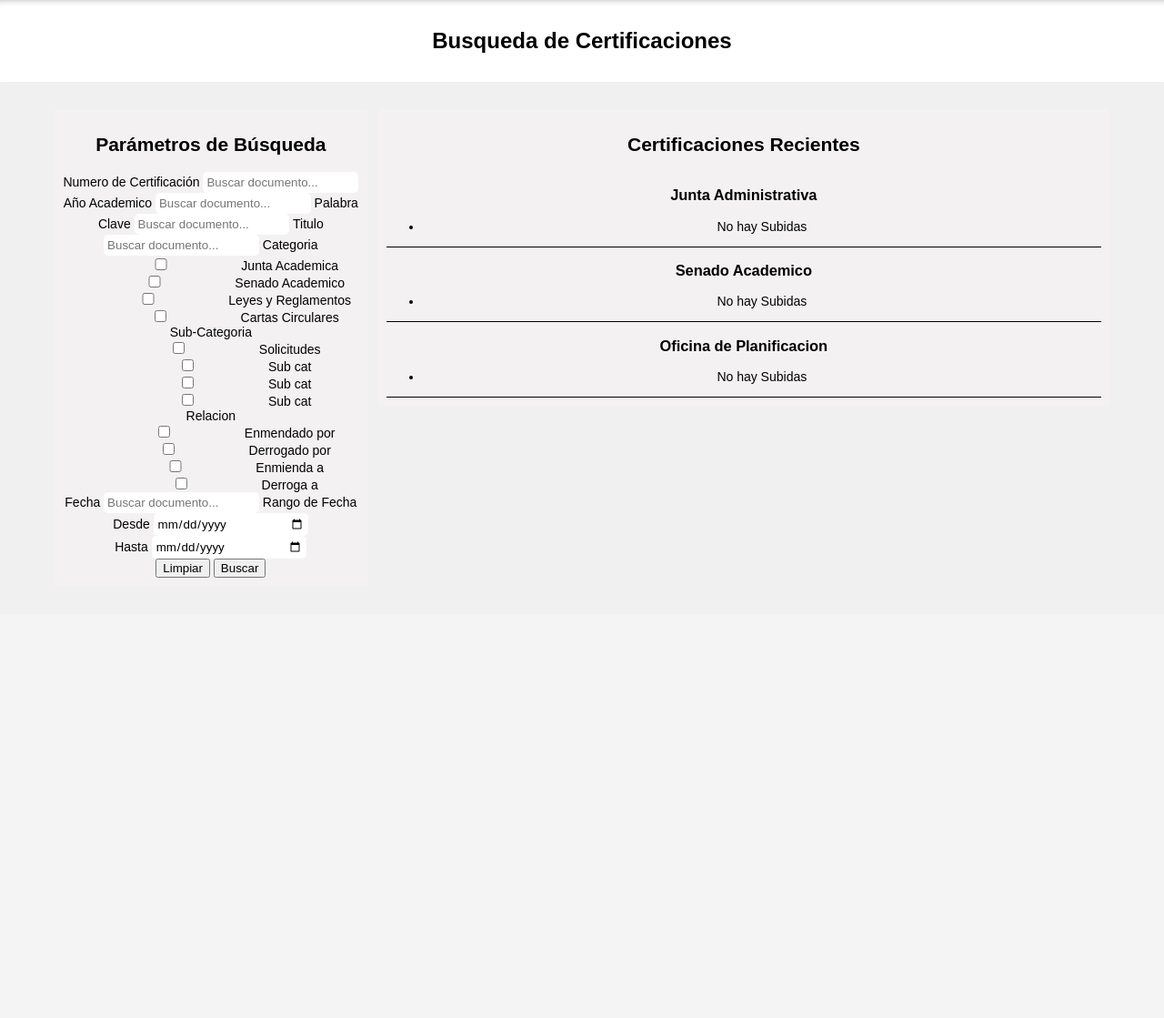
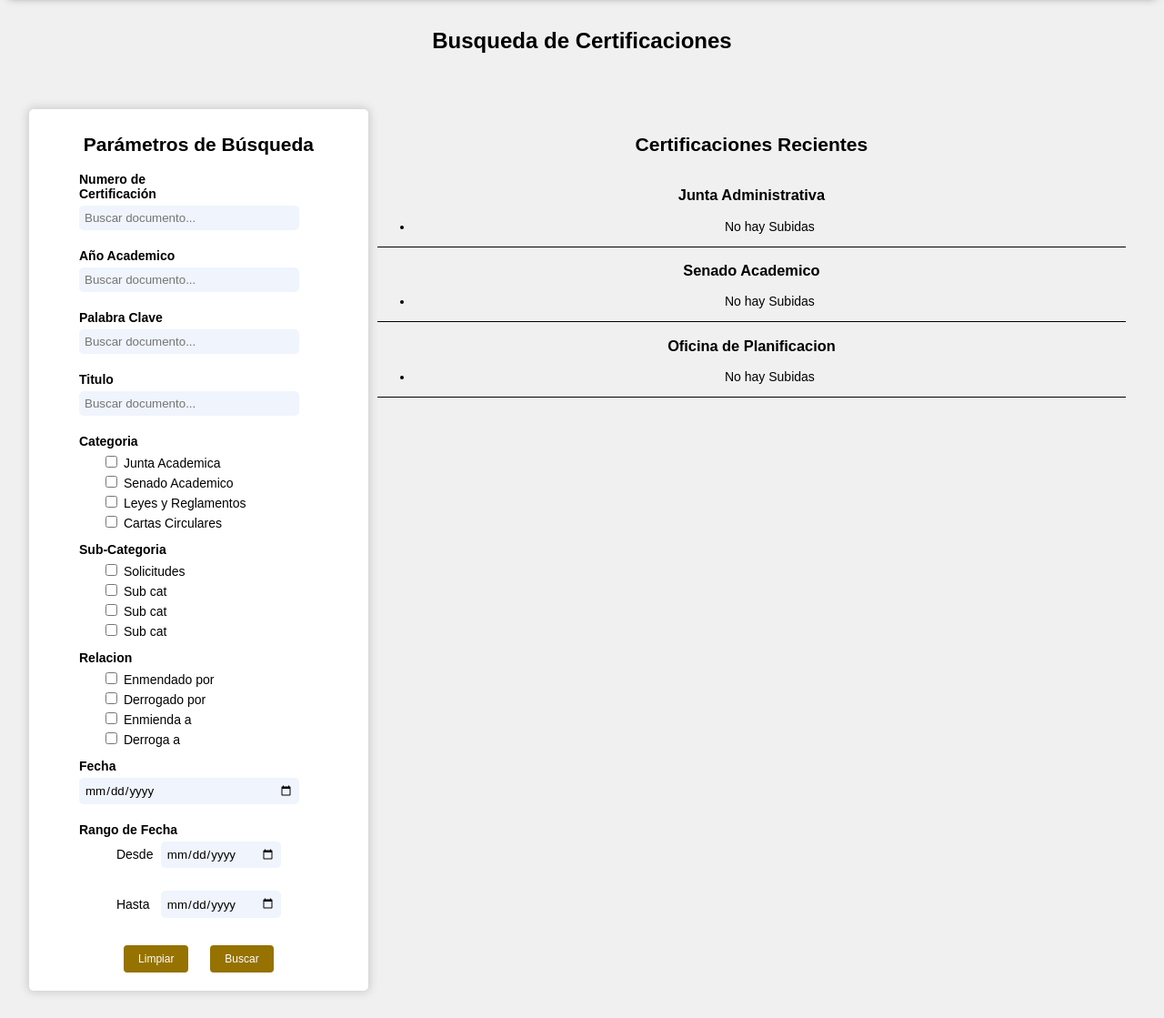
Before and after one commit to Mary0711/Normateca-Prototype, a PHP site: page / in a window 1280 px wide. Shown: the part 127-1246 px from the top of the page at 91% size. Before the commit the page ends 762 px from the top, so only its background shows below. Run offline with PHP 8.4, Linux system fonts and the light colour scheme.

Commit message:
index html

```diff
--- a/assets/css/main.css
+++ b/assets/css/main.css
@@ -52,10 +52,11 @@ header div {
 .titulo {
   text-align: center;
   font-size: 16px;
-  background-color: #ffffff;
+
   line-height: 90px;
   margin-top: -20px;
-  box-shadow: inset 0 7px 9.5px -9.5px grey;
+  /*  box-shadow: inset 0 7px 9.5px -9.5px grey;
+  background-color: #ffffff;*/
 }
 
 main {
@@ -65,15 +66,20 @@ main {
 
 section {
   justify-self: center;
-  width: 90%;
+  width: 95%;
   border-radius: 8px;
   text-align: center;
   min-height: 400px;
-
+  /*
   display: grid;
   grid-template-columns: 30% 70%;
   justify-content: center;
-  column-gap: 10px;
+  column-gap: 10px;*/
+
+  display: flex;
+  flex-direction: row;
+  justify-content: center;
+  align-items: stretch;
   padding: 10px;
 }
 
@@ -82,35 +88,92 @@ section p {
 }
 
 .firstBox {
-  display: grid;
-  grid-template-rows: repeat(2, auto);
+  background-color: #ffffff;
+  box-shadow: 0 0px 10px 2px rgb(205, 205, 205);
+  flex-basis: 30%;
+}
+
+.lastBox {
+  flex-basis: 70%;
 }
 
 .firstBox,
 .lastBox {
-  background-color: rgb(243, 241, 241);
   border-radius: 5px;
   height: min-content;
   padding: 10px;
 }
 
 .search {
-  width: 100%;
+  margin-left: 45px;
 }
 
-.search input {
-  width: 50%;
-  padding: 4px;
+label {
+  font-weight: bold;
+}
+
+.search > label {
+  display: block;
+  width: 110px;
+  font-size: 14px;
+  text-align: start;
+}
+
+.search > input {
+  display: block;
+  margin-top: 5px;
+  padding: 6px;
   border-radius: 5px;
   border: none;
+  margin-bottom: 20px;
+  width: 230px;
+  background-color: #eff4fd;
 }
 
-.search button {
-  padding: 5px;
+.firstBox button {
+  padding: 8px 16px;
+  background-color: #967200;
+  color: white;
+  border: none;
+  border-radius: 4px;
+  cursor: pointer;
+  font-size: 12px;
+  margin: 10px;
+}
+
+.filters {
+  margin-top: 5px;
+  text-align: left;
+  margin-left: 25px;
+  margin-bottom: 10px;
+}
+
+.filters label {
+  font-weight: normal;
+}
+
+input[type="checkbox"] {
+  margin-bottom: 6px;
+}
+
+.dates > label {
+  display: inline-block;
+  width: 45px;
+  font-size: 14px;
+  text-align: start;
+  margin-left: -45px;
+  font-weight: normal;
+}
+
+.dates > input {
+  display: inline-block;
+  margin-top: 5px;
+  padding: 6px;
   border-radius: 5px;
   border: none;
-  background-color: #c19f2c;
-  color: white;
+  margin-bottom: 20px;
+  width: 120px;
+  background-color: #eff4fd;
 }
 
 .recents {
@@ -121,3 +184,6 @@ section p {
 .recents > div {
   border-bottom: 1px solid black;
 }
+
+@media (max-width: 760px) {
+}
--- a/index.html
+++ b/index.html
@@ -19,7 +19,7 @@
     </div>
 
     <main>
-      <section>
+      <section class="container">
         <div class="firstBox">
           <div>
             <h2>Parámetros de Búsqueda</h2>
@@ -70,7 +70,7 @@
                 <label>Derroga a</label><br />
               </div>
               <label>Fecha</label>
-              <input type="text" placeholder="Buscar documento..." />
+              <input type="date" placeholder="Buscar documento..." />
 
               <label>Rango de Fecha</label>
               <div class="dates">
```
